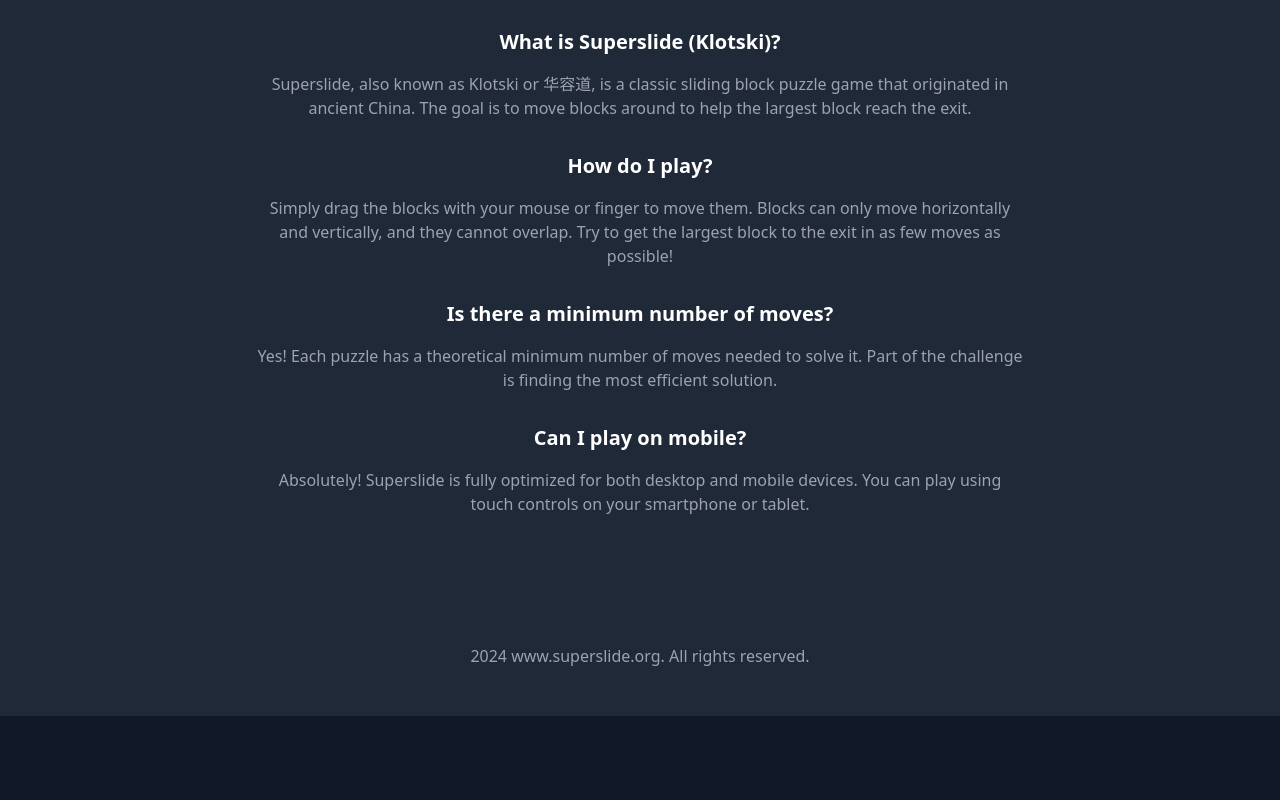
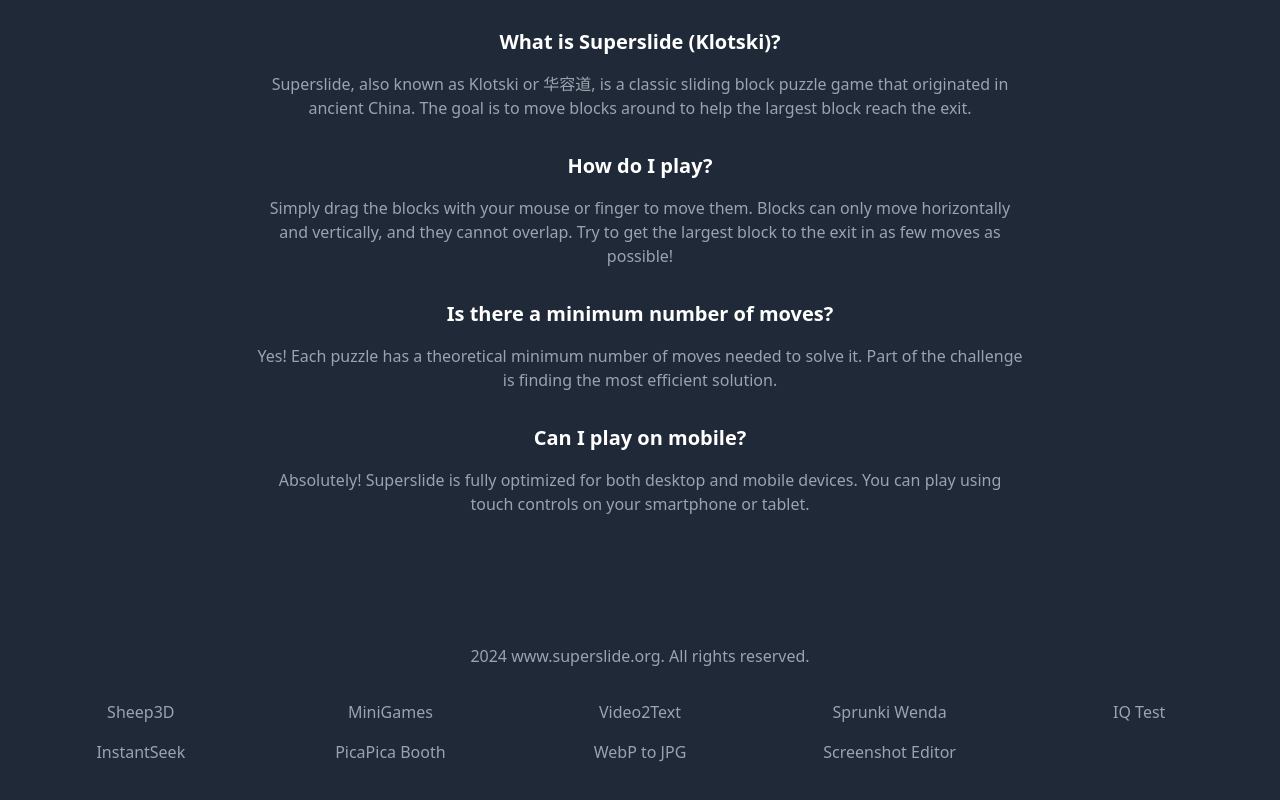
Before and after one commit to yandong2023/superslide, a website built with Vite: page index.html in a window 1280 px wide. Shown: the part 1882-2682 px from the top of the page. Before the commit the page ends 2598 px from the top, so only its background shows below. Built offline with nearby package versions, Linux system fonts and the light colour scheme.

Commit message:
增加友情链接

```diff
--- a/index.html
+++ b/index.html
@@ -152,6 +152,17 @@
         <div class="text-center">
           <p class="text-gray-400"> 2024 www.superslide.org. All rights reserved.</p>
         </div>
+        <div class="mt-8 grid grid-cols-2 md:grid-cols-5 gap-4 text-center">
+          <a href="https://sheep3d.com" target="_blank" rel="noopener noreferrer" class="text-gray-400 hover:text-purple-400">Sheep3D</a>
+          <a href="https://minigames.uk" target="_blank" rel="noopener noreferrer" class="text-gray-400 hover:text-purple-400">MiniGames</a>
+          <a href="https://video2text.io" target="_blank" rel="noopener noreferrer" class="text-gray-400 hover:text-purple-400">Video2Text</a>
+          <a href="https://sprunkiwendatreatment.com" target="_blank" rel="noopener noreferrer" class="text-gray-400 hover:text-purple-400">Sprunki Wenda</a>
+          <a href="https://iqtestcc.com" target="_blank" rel="noopener noreferrer" class="text-gray-400 hover:text-purple-400">IQ Test</a>
+          <a href="https://instantseek.org" target="_blank" rel="noopener noreferrer" class="text-gray-400 hover:text-purple-400">InstantSeek</a>
+          <a href="https://picapicabooth.app" target="_blank" rel="noopener noreferrer" class="text-gray-400 hover:text-purple-400">PicaPica Booth</a>
+          <a href="https://webptojpg.io" target="_blank" rel="noopener noreferrer" class="text-gray-400 hover:text-purple-400">WebP to JPG</a>
+          <a href="https://screenshoteditor.org" target="_blank" rel="noopener noreferrer" class="text-gray-400 hover:text-purple-400">Screenshot Editor</a>
+        </div>
       </div>
     </footer>
 
```
